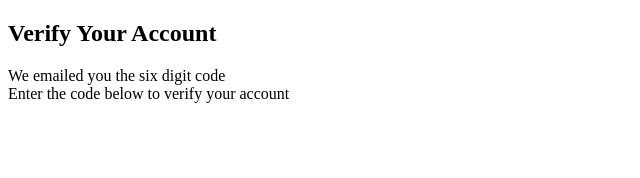
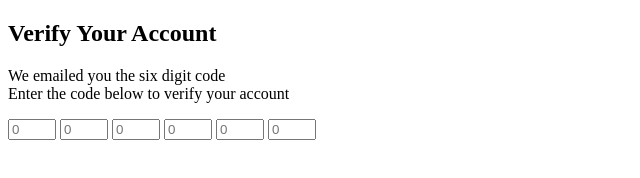
Before and after one commit to mahdi-mey/verify-account, a plain HTML site: page index.html in a window 1280 px wide. Shown: the whole page, without its empty margins (0-640 px from the left). Drawn offline with Linux system fonts and the light colour scheme.

Commit message:
added input in code-container

```diff
--- a/index.html
+++ b/index.html
@@ -14,6 +14,14 @@
             Enter the code below to verify your account
         </p>
 
+        <div class="code-container">
+            <input type="number" class="code" min="0" max="9" placeholder="0" required>
+            <input type="number" class="code" min="0" max="9" placeholder="0" required>
+            <input type="number" class="code" min="0" max="9" placeholder="0" required>
+            <input type="number" class="code" min="0" max="9" placeholder="0" required>
+            <input type="number" class="code" min="0" max="9" placeholder="0" required>
+            <input type="number" class="code" min="0" max="9" placeholder="0" required>
+        </div>
     </div>
 </body>
 </html>
```
